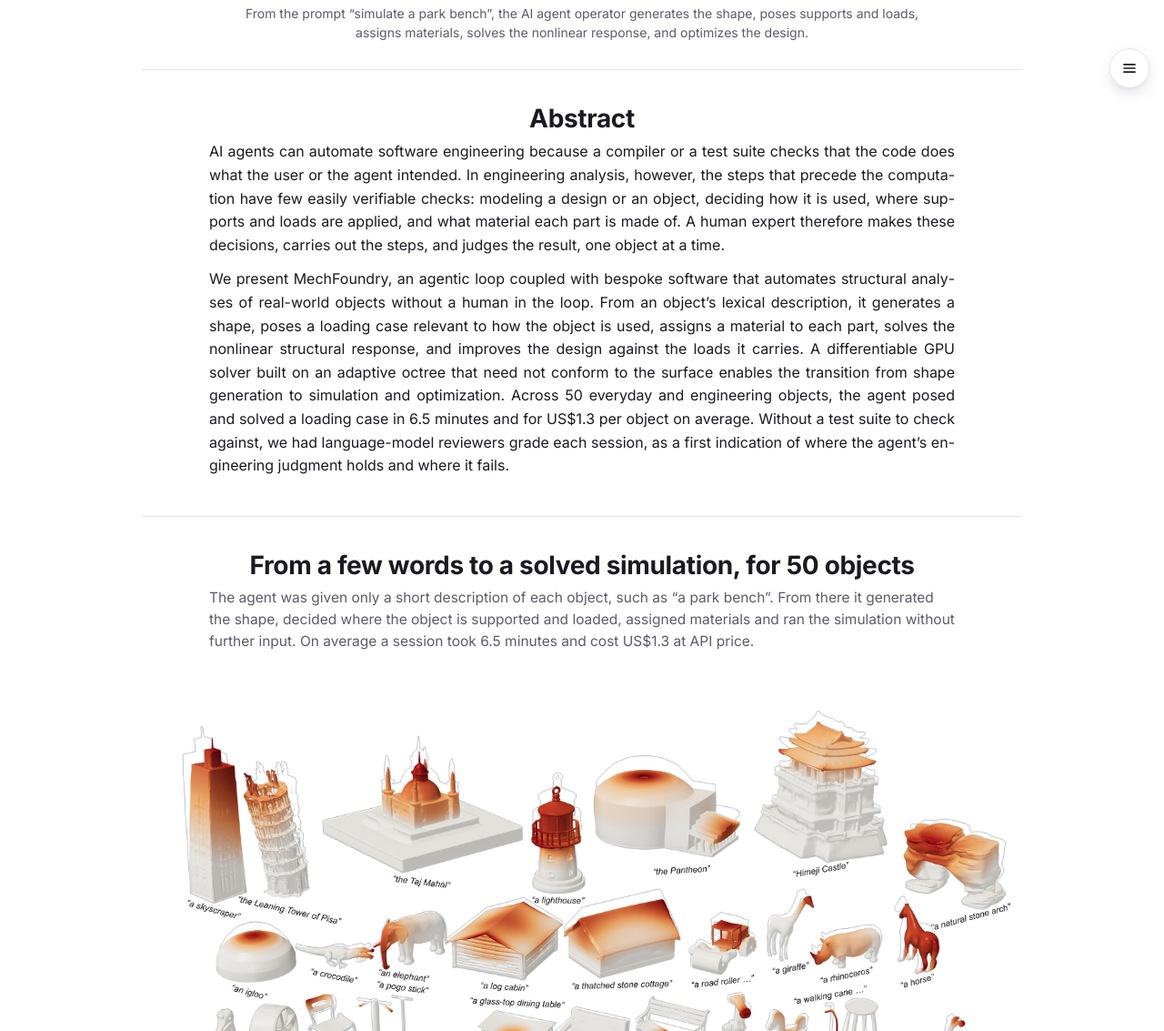
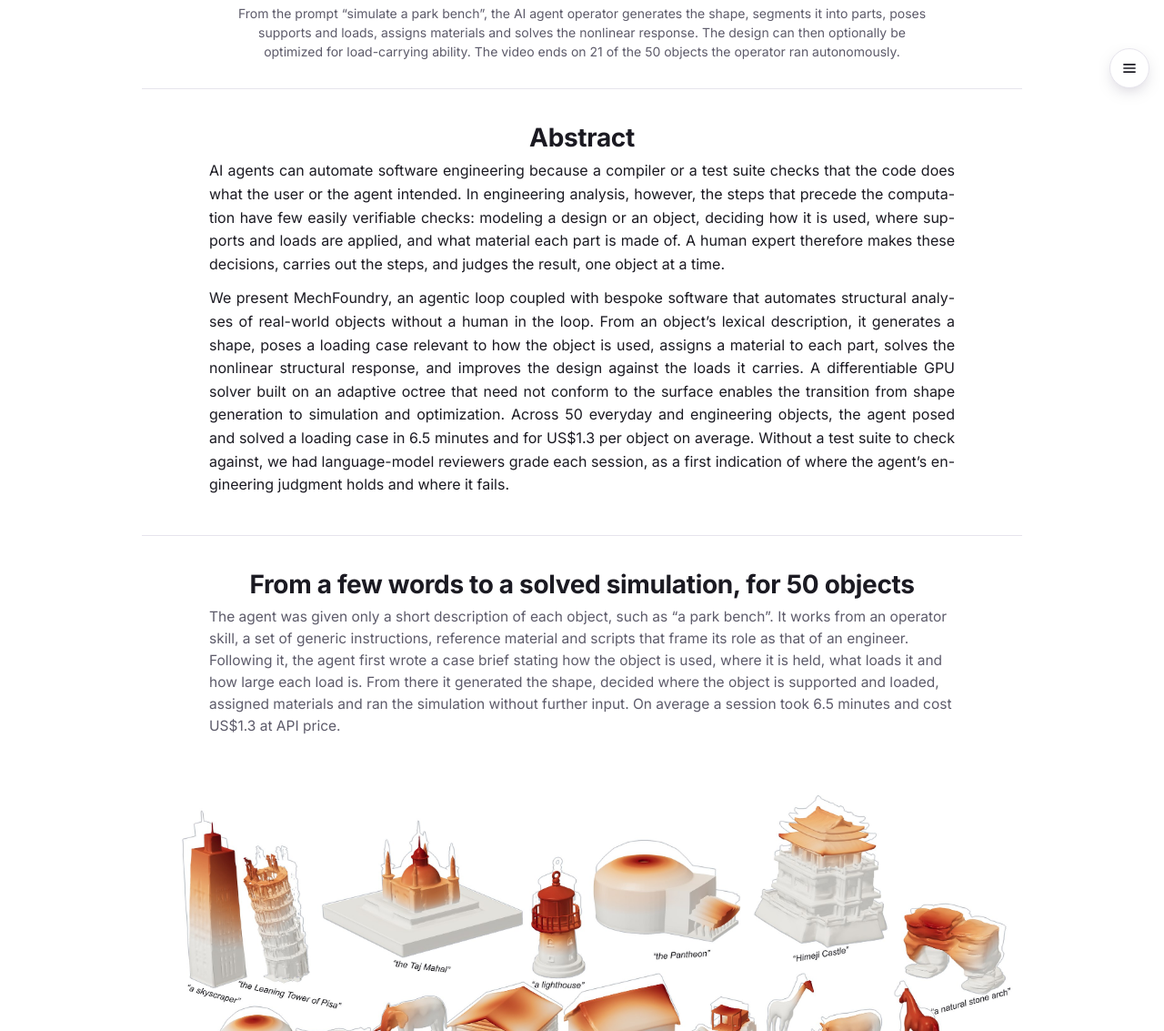
Before and after one commit to LuoXueling/luoxueling.github.io, a Jekyll site: the page mechfoundry/index.html, which Jekyll copies as it is, in a window 1280 px wide, cut to the strip 787-1920 px from the top of the page. Shown: the whole strip at 91% size. Built offline with Jekyll 4.4.1, drawn with Linux system fonts in a browser that asks for light colours; some of the changed text lies outside the part shown.

Commit message:
Proofread and update MechFoundry project page

```diff
--- a/mechfoundry/index.html
+++ b/mechfoundry/index.html
@@ -86,6 +86,8 @@
     .ui-shot { border: 1px solid var(--line); }
     .pair { display: grid; grid-template-columns: 1fr 1fr; gap: 16px; }
     .pair video { border: 1px solid var(--line); }
+    .pair figure { margin: 0; }
+    .vlabel { font-size: 14px; font-weight: 600; margin-bottom: 6px; }
 
     .viz {
       background: #fff; color: #1b1a22; border: 1px solid var(--line); border-radius: 8px;
@@ -212,7 +214,7 @@
   <video controls autoplay muted loop playsinline preload="metadata" poster="static/img/demo_poster.jpg" width="1920" height="1080">
     <source src="static/video/demo.mp4" type="video/mp4">
   </video>
-  <p class="cap" style="text-align:center">From the prompt “simulate a park bench”, the AI agent operator generates the shape, poses supports and loads, assigns materials, solves the nonlinear response, and optimizes the design.</p>
+  <p class="cap" style="text-align:center">From the prompt “simulate a park bench”, the AI agent operator generates the shape, segments it into parts, poses supports and loads, assigns materials and solves the nonlinear response. The design can then optionally be optimized for load-carrying ability. The video ends on 21 of the 50 objects the operator ran autonomously.</p>
   </div>
 </section>
 
@@ -226,34 +228,34 @@
 
 <section id="gallery">
   <h2>From a few words to a solved simulation, for 50 objects</h2>
-  <p class="sub">The agent was given only a short description of each object, such as “a park bench”. From there it generated the shape, decided where the object is supported and loaded, assigned materials and ran the simulation without further input. On average a session took 6.5 minutes and cost US$1.3 at API price.</p>
+  <p class="sub">The agent was given only a short description of each object, such as “a park bench”. It works from an operator skill, a set of generic instructions, reference material and scripts that frame its role as that of an engineer. Following it, the agent first wrote a case brief stating how the object is used, where it is held, what loads it and how large each load is. From there it generated the shape, decided where the object is supported and loaded, assigned materials and ran the simulation without further input. On average a session took 6.5 minutes and cost US$1.3 at API price.</p>
   <img width="2800" height="1711" class="fig" src="static/img/gallery.jpg" alt="50 generated objects, each deformed under the loading case the agent posed" loading="lazy">
-  <p class="cap">Each object was posed, simulated and reviewed by the AI agent operator (Claude Code with Opus 5.5) from a few words of description, across 10 categories from household items to landmarks. Color: displacement magnitude. Gray outline: undeformed shape.</p>
+  <p class="cap">Each object was posed, simulated and checked by the AI agent operator (Claude Code with Opus 5.5) from a few words of description, across 10 categories from household items to landmarks. Color: displacement magnitude. Gray outline: undeformed shape.</p>
 </section>
 
 <section id="method">
   <h2>Making every step of structural analysis automatable for an AI agent</h2>
-  <p class="sub">Shapes produced by generative models often contain disconnected pieces and self-intersections, which conventional meshers reject. They also have no CAD faces on which to place loads and no division into parts. MechFoundry stores each shape as a signed distance field on an adaptive octree that does not need to follow the surface, and it splits the surface into parts so that supports, loads and materials can be assigned part by part.</p>
+  <p class="sub">Shapes produced by generative models often contain disconnected pieces and self-intersections, which conventional tetrahedral meshers reject. They also have no CAD faces on which to place loads and no division into parts. MechFoundry stores each shape as a signed distance field on an adaptive octree that does not need to follow the surface, and it splits the surface into parts so that supports, loads and materials can be assigned part by part.</p>
   <img width="2400" height="1960" class="fig" src="static/img/overview.jpg" alt="Comparison of workflows and the MechFoundry pipeline" loading="lazy">
-  <p class="cap"><b>a,</b> Generated shapes break a general-purpose agent at every step of a conventional workflow; MechFoundry makes each step automatable. <b>b,</b> Shape generation, segmentation, AI-assisted supports, loads and materials, and a differentiable diffuse Nitsche solver on an adaptive octree in NVIDIA Warp.</p>
+  <p class="cap"><b>a,</b> Generated shapes can obstruct a general-purpose agent at every step of a conventional workflow (middle row, illustrative); MechFoundry makes each step automatable. <b>b,</b> Shape generation, segmentation, AI-assisted supports, loads and materials, and a differentiable diffuse Nitsche solver on an adaptive octree in NVIDIA Warp.</p>
 </section>
 
 <section id="sessions">
   <h2>The agent decides how each object is used, held, loaded and made</h2>
   <p class="sub">Before computing anything, the agent writes down how the object is used, where it is held, what loads it and how large each load is. For example, the park bench is held at its four feet and loaded on the seat and backrest, while the hammer gets a steel head and a wooden handle. Each row shows these choices followed by the solved deformation.</p>
   <img width="2400" height="2298" class="fig" src="static/img/agentic_results.jpg" alt="Six autonomous sessions: shape, supports and loads, materials, deformed shape" loading="lazy">
-  <p class="cap">Six of the 50 sessions, one per row: the operator’s tokens and time, the generated shape, supports (teal) and loads (orange), per-part Young’s modulus, and the deformed shape.</p>
+  <p class="cap">Six of the 50 sessions, one per row: the session’s tokens and wall-clock time, the generated shape, supports (teal) and loads (orange), per-part Young’s modulus, and the deformed shape.</p>
 </section>
 
 <section id="grades">
   <h2>How language-model reviewers graded the agent’s engineering judgment</h2>
-  <p class="sub">There is no test suite for whether a loading case is the right one, so we gave all 50 objects to Claude Haiku 5.5, Sonnet 5.5 and Opus 5.5 as operators and had two panels of reviewers grade every session. One panel ran three Claude Fable 5.1 agents, from the same model family as the operators, and the other ran three GPT-6-Astra agents. Each reviewer graded the geometry, the supports and loads, and the materials as high, moderate or low, and the bars show the majority vote. The Astra panel was much stricter, and the two panels agreed only slightly to fairly (Cohen’s kappa 0.19–0.25), so the grades are a first indication of where the agent’s judgment holds and where it fails, not a benchmark.</p>
+  <p class="sub">There is no test suite for whether a loading case is the right one, so we gave all 50 objects to Claude Haiku 5.5, Sonnet 5.5 and Opus 5.5 as operators and had two panels of reviewers grade every session. One panel ran three Claude Fable 5.1 agents, from the same model family as the operators, and the other ran three GPT-6-Astra agents. Each reviewer graded the geometry, the supports and loads, and the materials as high, moderate or low, and the bars show the majority vote (the median when all three differ). The Fable panel graded higher than the Astra panel in most sessions where the two differed, and the two panels agreed slightly to fairly (Cohen’s kappa 0.19–0.25), so the grades are a first indication of where the agent’s judgment holds and where it fails, not a benchmark.</p>
   <div class="viz" id="rate">
-    <div class="viz-legend"><span><i class="g-H"></i>High</span><span><i class="g-M"></i>Moderate</span><span><i class="g-L" style="outline:1px solid #cfc6ef"></i>Low</span><span><i class="g-N"></i>Session not finished</span></div>
+    <div class="viz-legend"><span><i class="g-H"></i>High</span><span><i class="g-M"></i>Moderate</span><span><i class="g-L" style="outline:1px solid #cfc6ef"></i>Low</span><span><i class="g-N"></i>Not graded (setting never produced)</span></div>
     <div class="rate-grid" id="rate-grid"></div>
     <div class="viz-tip" id="rate-tip"></div>
   </div>
-  <p class="cap">Number of the 50 objects at each grade, by the majority vote of three reviewers. Haiku 5.5 did not finish 4 sessions.</p>
+  <p class="cap">Number of the 50 objects at each grade, by the majority vote of three reviewers. Haiku 5.5 did not finish 4 sessions; in three of them some settings were never produced and could not be graded (gray).</p>
   <div class="viz" id="cost" style="margin-top: 22px;">
     <div class="rate-panel"><h3>Operator cost per session <span class="unit" style="font-weight:400;color:var(--ink2);font-size:13px">(US$ at API price, log scale; one dot per object)</span></h3></div>
     <svg id="cost-svg" style="width:100%;height:auto"></svg>
@@ -264,44 +266,44 @@
 
 <section id="variations">
   <h2>Generating varied simulations of one object on request</h2>
-  <p class="sub">When asked for variety rather than realism, the agent produced nine robot arms from a single instruction, nine material assignments for a hamburger and nine loading cases for a hammer. Every variant was then solved with the same workflow, at a lower cost than a full session.</p>
+  <p class="sub">From one instruction, the agent produced nine robot arms that differ in generation seed and route. Asked for cases that vary as widely as possible, it wrote nine material assignments for a hamburger and nine loading cases for a hammer. Each variant was solved with the same workflow, and each further variation is cheaper than a fresh session starting from a minimal description.</p>
   <img width="2000" height="2368" class="fig" src="static/img/showcase.jpg" alt="Nine robot arms, nine hamburger material assignments and nine hammer loading cases, with deformed shapes" loading="lazy">
-  <p class="cap"><b>Shapes:</b> nine robot arms from one instruction, differing in generation seed and route. <b>Materials:</b> nine material assignments for the parts of a hamburger. <b>Supports &amp; loads:</b> nine loading cases for a claw hammer. Left: inputs set by the agent (Sonnet 5.5) and mean cost per session. Right: deformed shapes.</p>
+  <p class="cap"><b>Shapes:</b> nine robot arms from one instruction, differing in generation seed and route. <b>Materials:</b> nine material assignments for the parts of a hamburger. <b>Supports &amp; loads:</b> nine loading cases for a claw hammer. Left: the instruction and the mean tokens and time per session. Middle: inputs set by the agent (Sonnet 5.5). Right: deformed shapes.</p>
 </section>
 
 <section id="optimization">
   <h2>Optimizing the design with a differentiable solver</h2>
-  <p class="sub">Because the solver is differentiable, the sensitivity of the objective to the shape is obtained by automatic differentiation and the adjoint method. Shape optimization moves the existing surface. Topology optimization also updates a hidden phase field inside the body, which allows new holes to form. Both runs reduce the table to half its volume while keeping it as stiff as possible.</p>
+  <p class="sub">Because the solver is differentiable, the sensitivity of the objective to the shape is obtained by automatic differentiation and the adjoint method. Shape optimization moves the existing surface. Topology optimization also lets new holes form inside the body. Both runs reduce the table to half its volume while keeping it as stiff as possible.</p>
   <div class="pair">
-    <video controls autoplay muted loop playsinline preload="metadata" poster="static/img/shape_opt_poster.jpg" width="1920" height="978">
+    <figure><div class="vlabel">Shape optimization</div><video aria-label="Shape optimization of a table over 101 iterations" controls autoplay muted loop playsinline preload="metadata" poster="static/img/shape_opt_poster.jpg" width="1920" height="978">
       <source src="static/video/shape_opt.mp4" type="video/mp4">
-    </video>
-    <video controls autoplay muted loop playsinline preload="metadata" poster="static/img/hidden_phi_poster.jpg" width="1920" height="980">
+    </video></figure>
+    <figure><div class="vlabel">Topology optimization</div><video aria-label="Topology optimization of a table over 91 iterations" controls autoplay muted loop playsinline preload="metadata" poster="static/img/hidden_phi_poster.jpg" width="1920" height="980">
       <source src="static/video/hidden_phi.mp4" type="video/mp4">
-    </video>
+    </video></figure>
   </div>
-  <p class="cap"><b>Left:</b> shape optimization (101 iterations, 4.0 min). <b>Right:</b> topology optimization, in which a hidden phase field φ̄ opens new cavities (91 iterations, 3.9 min). Both reduce the table to half its initial volume while minimizing compliance, on one RTX A6000 GPU.</p>
+  <p class="cap"><b>Shape optimization:</b> 101 iterations, 4.0 min. <b>Topology optimization:</b> new cavities open inside the table; 91 iterations, 3.9 min. Both reduce the table to half its initial volume while minimizing its strain energy under the load, on one RTX A6000 GPU.</p>
 </section>
 
 <section id="refinement">
   <h2>Refining generated shapes under the loads the agent posed</h2>
-  <p class="sub">We applied the same optimization to 17 bodies from the autonomous sessions, each under the supports and loads the agent had chosen for it. Material moves toward where the load is carried, so each body becomes stiffer while remaining recognizably the same object.</p>
-  <img width="2400" height="1098" class="fig" src="static/img/refine.jpg" alt="17 generated bodies before and after refinement, with supports, loads and change in shape" loading="lazy">
+  <p class="sub">We applied a short shape optimization to all 50 bodies from the autonomous sessions, each under the supports and loads the agent had chosen for it. It makes the body stiffer under the same loads while penalizing any growth in volume, and it stops before the surface moves far from the generated one, so each object stays recognizably the same. The 17 bodies with a visible refinement are shown.</p>
+  <img width="2400" height="1334" class="fig" src="static/img/refine.jpg" alt="17 generated bodies before and after refinement, with supports, loads and change in shape" loading="lazy">
   <p class="cap">Left of each pair: supports (teal) and loads (orange) posed by the agent. Right: change in shape from −3<i>h</i><sub>min</sub> (blue, material removed) to 3<i>h</i><sub>min</sub> (red, material added), with <i>h</i><sub>min</sub> the finest octree cell size. SE/SE<sub>0</sub>: strain energy relative to the generated body; lower is stiffer under the same load.</p>
 </section>
 
 <section id="interface">
   <h2>Running the workflow in a web interface, by an agent or by a person</h2>
   <p class="sub">The same workflow runs in a web interface. The left column lists past conversations, the middle column holds the conversation with each step and its approval gate, and the right column shows the current result in 3D along with the GPU and CPU load. A person can answer every gate by hand, or start an agent session in which Claude Code drives the same steps and reports what it did.</p>
-  <img width="2400" height="1429" class="fig ui-shot" src="static/img/ui_agent.jpg" alt="Web interface showing an agent-operated park bench session with the agent's report and the displacement result" loading="lazy">
+  <img width="2400" height="1350" class="fig ui-shot" src="static/img/ui_agent.jpg" alt="Web interface showing an agent-operated park bench session with the agent's report and the displacement result" loading="lazy">
   <p class="cap"><b>Agent-operated.</b> After re-solving a park bench with a stiffer wood, the agent reports what it changed, the results and the caveats, while the viewer shows the displacement magnitude.</p>
-  <img width="2400" height="1429" class="fig ui-shot" src="static/img/ui_user.jpg" alt="Web interface showing a user-operated single-seat sofa session with the per-part material card and the displacement result" loading="lazy" style="margin-top: 22px;">
+  <img width="2400" height="1350" class="fig ui-shot" src="static/img/ui_user.jpg" alt="Web interface showing a user-operated single-seat sofa session with the per-part material card and the displacement result" loading="lazy" style="margin-top: 22px;">
   <p class="cap"><b>User-operated.</b> A single-seat sofa: the per-part material card, where inferred values can be edited before approval, and the displacement after the person ran the solve.</p>
 </section>
 
 <section id="comparison">
   <h2>Comparing the diffuse Nitsche solutions with conventional finite elements</h2>
-  <p class="sub">The solver does not use a mesh that follows the surface, so we solved each of the 50 sessions again with conventional finite elements on three body-fitted tetrahedral meshes generated by TetGen. The body-fitted solves are implemented in the same NVIDIA Warp framework and run on the same GPU, so the timings compare the methods rather than the software. Three generated surfaces intersect themselves and TetGen could not mesh them, leaving 47 objects. At the default octree level 7, the displacements of the two methods differ by a median of 4.6–6.6%, and by 2.7–3.0% one level finer. Preparing the octree takes a few seconds or less, while building a tetrahedral mesh for a generated surface takes 7 to 20 times longer, and the diffuse Nitsche solve is at least as fast as the body-fitted ones.</p>
+  <p class="sub">The diffuse Nitsche method solves on an adaptive octree of hexahedral cells that does not follow the surface, so we solved each of the 50 sessions again with conventional finite elements on three body-fitted tetrahedral meshes generated by TetGen. The body-fitted solves use the same Newton solver, written in NVIDIA Warp, on the same machine, with their linear systems solved directly on the CPU. Three generated surfaces intersect themselves and TetGen could not mesh them, leaving 47 objects. At the default octree level 7, the displacements of the two methods differ by a median of 4.6–6.6%, and by 2.7–3.0% one level finer. Preparing the octree takes a few seconds or less, while building a tetrahedral mesh for a generated surface takes 7 to 20 times longer, and the diffuse Nitsche solve is at least as fast as the body-fitted ones.</p>
   <div class="viz" id="viz">
     <div class="viz-legend"><span><i style="background:var(--l7)"></i>Octree level 7 (default)</span><span><i style="background:var(--l8)"></i>Octree level 8</span></div>
     <div class="viz-grid">
@@ -312,12 +314,12 @@
     </div>
     <div class="viz-tip" id="viz-tip"></div>
   </div>
-  <p class="cap">Medians over the 47 objects. Accuracy: difference between the diffuse Nitsche solution and the solution on each body-fitted mesh of linear tetrahedra, after removing rigid-body motion. Body-fitted meshes: <b>matched DOFs</b>, with as many nodes as the octree; <b>matched surface</b>, with surface edges as fine as the finest octree cell; <b>graded</b>, fine at the surface and coarser inside. Preparation: octree, boundary conditions and solver setup for diffuse Nitsche; surface resizing, TetGen meshing, boundary mapping and solver setup for body-fitted meshes. Both methods are implemented in NVIDIA Warp; times on one GPU.</p>
+  <p class="cap">Medians over the objects each solution exists for: the 47 objects TetGen could mesh for the body-fitted solutions and the accuracy (46 at level 8, where one diffuse Nitsche solve did not fully converge), and all 50 for the diffuse Nitsche times (49 for its solve at level 8). Accuracy: difference between the diffuse Nitsche solution and the solution on each body-fitted mesh of linear tetrahedra, after removing rigid-body motion. Body-fitted meshes: <b>matched DOFs</b>, with as many nodes as the octree; <b>matched surface</b>, with surface edges as fine as the finest octree cell; <b>graded</b>, fine at the surface and coarser inside. Preparation: octree, boundary conditions and solver setup for diffuse Nitsche; surface resizing, TetGen meshing, boundary mapping and solver setup for body-fitted meshes. Times are on one NVIDIA RTX A6000 GPU and one AMD Ryzen Threadripper 3970X CPU.</p>
 </section>
 
 </main>
+<div style="height:40px"></div>
 
-<footer>© 2026 the authors · <a href="https://github.com/LuoXueling/MechFoundry">GitHub</a></footer>
 
 <div id="lb"><img alt=""></div>
 <script>
@@ -326,10 +328,10 @@
   lb.addEventListener('click', () => lb.classList.remove('open'));
   document.addEventListener('keydown', e => { if (e.key === 'Escape') lb.classList.remove('open'); });
 
-  // Medians over 47 objects, from experiments/bodyfitted_vs_nitsche/summary/tables/tables.md
+  // Medians (n = 46-50, see caption), from experiments/bodyfitted_vs_nitsche/summary/tables/tables.md
   const VIZ = {
-    l2:    { groups: ['Matched DOFs', 'Matched surface', 'Graded'], l7: [6.6, 4.6, 4.8], l8: [2.7, 3.0, 2.8], unit: '%', dp: 1 },
-    h1:    { groups: ['Matched DOFs', 'Matched surface', 'Graded'], l7: [19, 16, 17],    l8: [8.4, 8.4, 8.1], unit: '%', lab7: ['19', '16', '17'] },
+    l2:    { groups: ['Matched DOFs', 'Matched surface', 'Graded'], l7: [6.6, 4.6, 4.8], l8: [2.7, 3.0, 2.8], unit: '%' },
+    h1:    { groups: ['Matched DOFs', 'Matched surface', 'Graded'], l7: [19, 16, 17],    l8: [8.4, 8.4, 8.1], unit: '%' },
     prep:  { groups: ['Diffuse Nitsche', 'Matched DOFs', 'Matched surface', 'Graded'], l7: [0.655, 7.31, 11.4, 8.26], l8: [2.18, 16.1, 43.5, 29.8], unit: 's', ours: 0 },
     solve: { groups: ['Diffuse Nitsche', 'Matched DOFs', 'Matched surface', 'Graded'], l7: [1.71, 1.95, 1.83, 1.86],  l8: [7.60, 7.91, 21.2, 8.39], unit: 's', ours: 0 },
   };
@@ -437,7 +439,7 @@
         const lb = el('text', { x: x(t), y: H - B + 16, 'text-anchor': 'middle', 'font-size': 11.5, fill: 'var(--ink2)' }, svg); lb.textContent = '$' + t;
       });
       models.forEach((m, r) => {
-        const vals = COST[m], sorted = [...vals].sort((a, b) => a - b), med = (sorted[24] + sorted[25]) / 2;
+        const vals = COST[m], sorted = [...vals].sort((a, b) => a - b), med = Math.round((sorted[24] + sorted[25]) * 50 + 1e-6) / 100;  // median, rounded half-up to the cent
         const cy = T + rowH * (r + 0.5) + (narrow ? 10 : 0);
         if (narrow) {
           const ml = el('text', { x: L, y: cy - 30, 'font-size': 13, fill: '#1b1a22' }, svg);
```
Also changed, not shown: other parts of mechfoundry/index.html (+1 -1 lines), mechfoundry/static/img/refine.jpg, mechfoundry/static/img/ui_agent.jpg, mechfoundry/static/img/ui_user.jpg.
